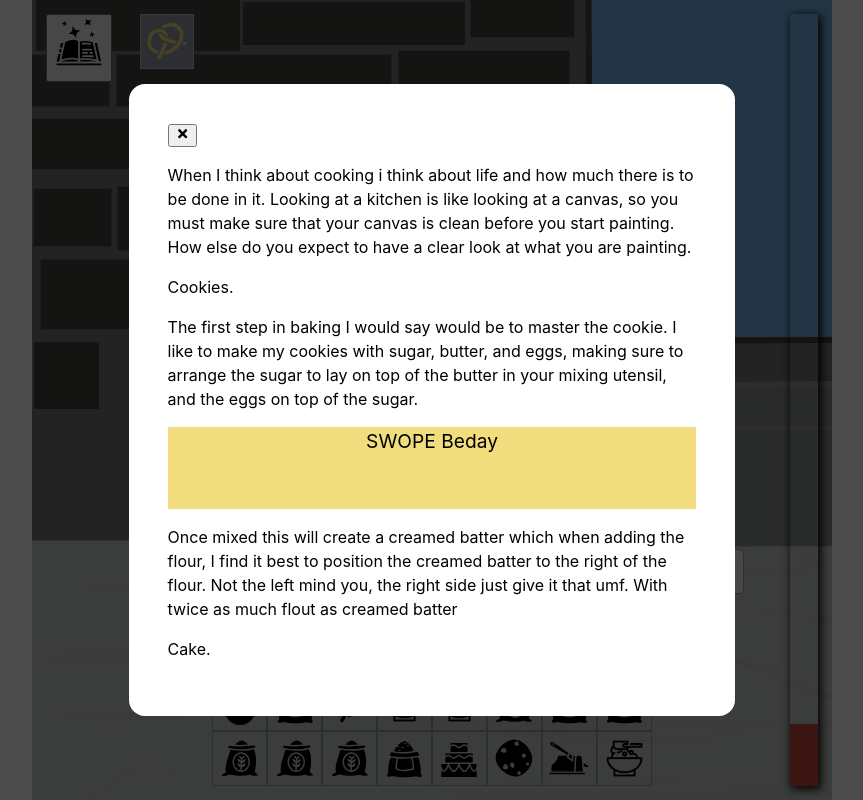
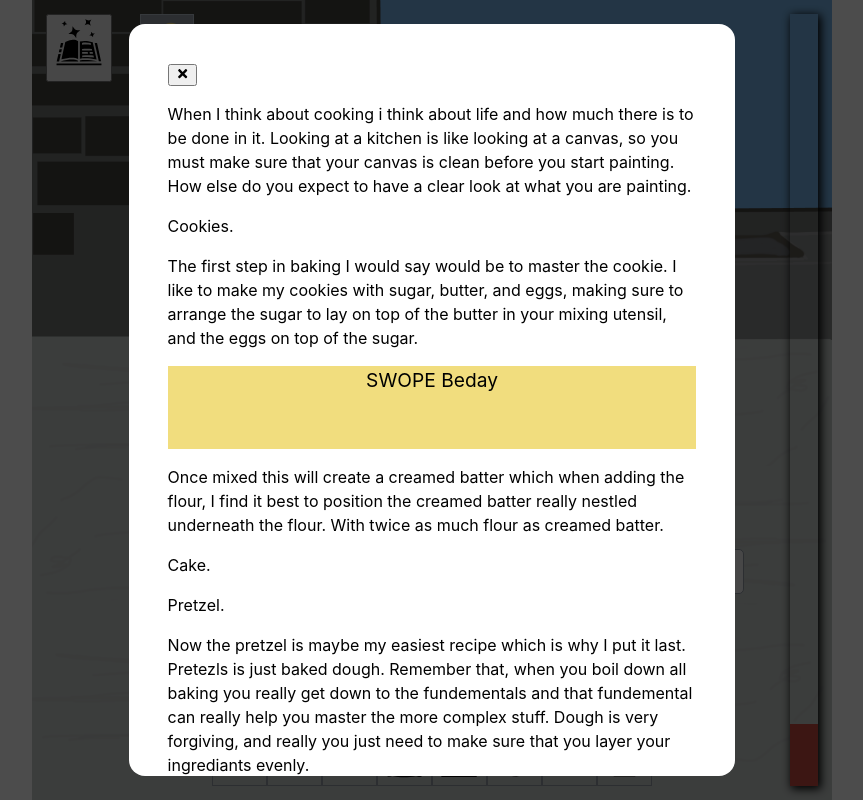
Before and after one commit to EdricY/Coots-2023, a React (Vite) app: page / in a window 1280 px wide. Both pictures are taken after a click on the button 287 px from the left and 48 px from the top of the page. Shown: the whole page, without its empty margins (208-1071 px from the left). Built offline with nearby package versions, Linux system fonts and the light colour scheme.

Commit message:
fix background image

```diff
--- a/src/App.css
+++ b/src/App.css
@@ -4,6 +4,7 @@
   padding: var(--space-3xs);
   background: url("./assets/countertall.png");
   background-repeat: no-repeat;
+  background-size: contain;
   display: flex;
   flex-flow: column;
   justify-content: flex-end;
--- a/src/App.jsx
+++ b/src/App.jsx
@@ -46,6 +46,7 @@ function App() {
   const [orderList, setOrderList] = useState([]);
   useEffect(() => {
     // TODO make order zoom in from the right
+    // TODO make limit for orders
     const t = setInterval(() => {
       setOrderList((current) => [...current, new Entity(orderOptions[Math.floor(Math.random() * 3)])]);
     }, 5000);
--- a/src/components/Recipe.css
+++ b/src/components/Recipe.css
@@ -69,3 +69,9 @@
   font-size: larger;
   text-align: center;
 }
+
+.loading {
+  margin: auto;
+  transform: rotate(360);
+  transition: transform 1s ease-in infinite;
+}
--- a/src/components/Recipe.jsx
+++ b/src/components/Recipe.jsx
@@ -1,5 +1,6 @@
 import { useEffect, useRef } from "react";
 import { FaTimes } from "react-icons/fa";
+import { AiOutlineReload } from "react-icons/ai";
 import "./Recipe.css";
 
 export default function Recipe({ isOpen, setClosed }) {
@@ -38,10 +39,24 @@ export default function Recipe({ isOpen, setClosed }) {
           <div className="cooking-add swope">SWOPE Beday</div>
           <p>
             Once mixed this will create a creamed batter which when adding the flour, I find it best to position the
-            creamed batter to the right of the flour. Not the left mind you, the right side just give it that umf. With
-            twice as much flout as creamed batter
+            creamed batter really nestled underneath the flour. With twice as much flour as creamed batter.
           </p>
           <p>Cake.</p>
+          <p>Pretzel.</p>
+          <p>
+            Now the pretzel is maybe my easiest recipe which is why I put it last. Pretezls is just baked dough.
+            Remember that, when you boil down all baking you really get down to the fundementals and that fundemental
+            can really help you master the more complex stuff. Dough is very forgiving, and really you just need to make
+            sure that you layer your ingrediants evenly.
+          </p>
+          <div className="cooking-add loading">
+            <AiOutlineReload />
+          </div>
+          <p>
+            You can put the egg on top and all of the flour, that's fine. You can put the egg underneath all the flour,
+            you can even put the egg inbetween the flour, flour on top and flour on bottom. Go crazy explore. Once you
+            have the dough just go ahead and pop that in the oven. But don't over cook.
+          </p>
         </div>
       </div>
     </dialog>
```
